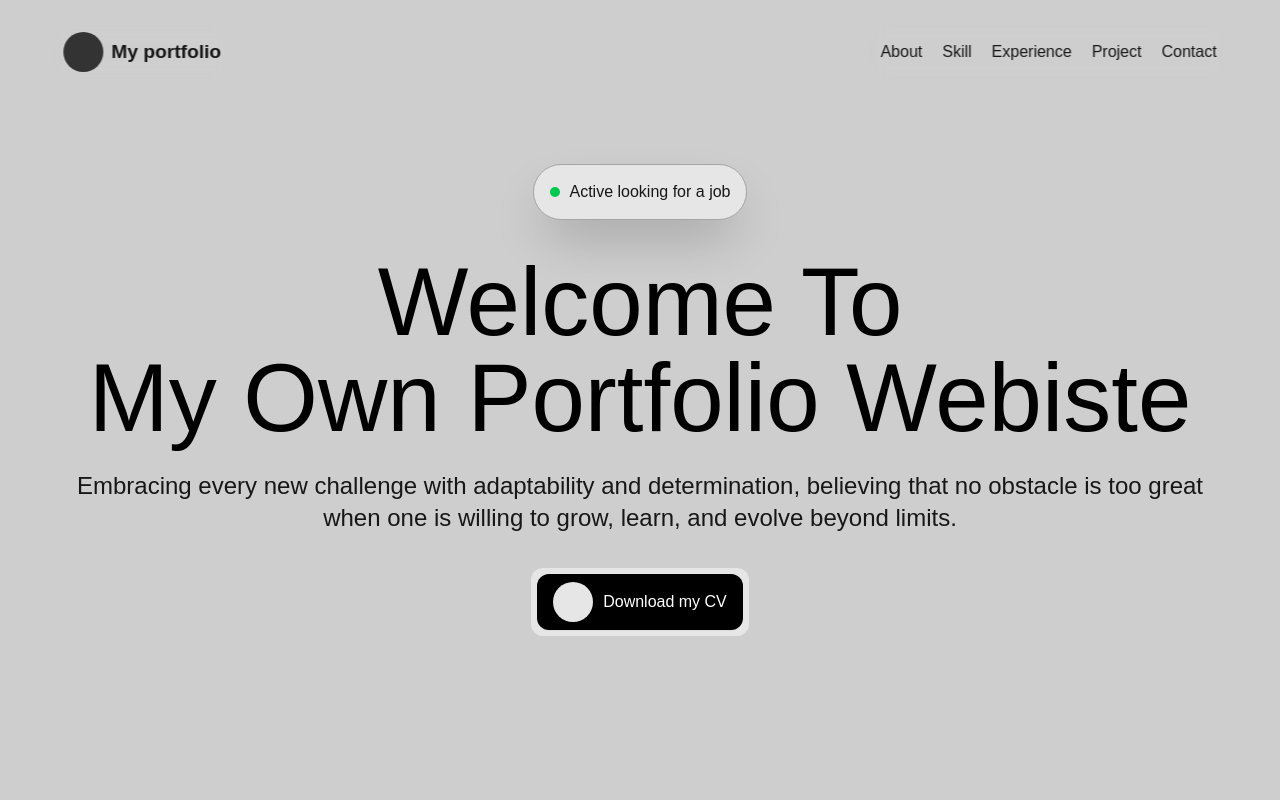
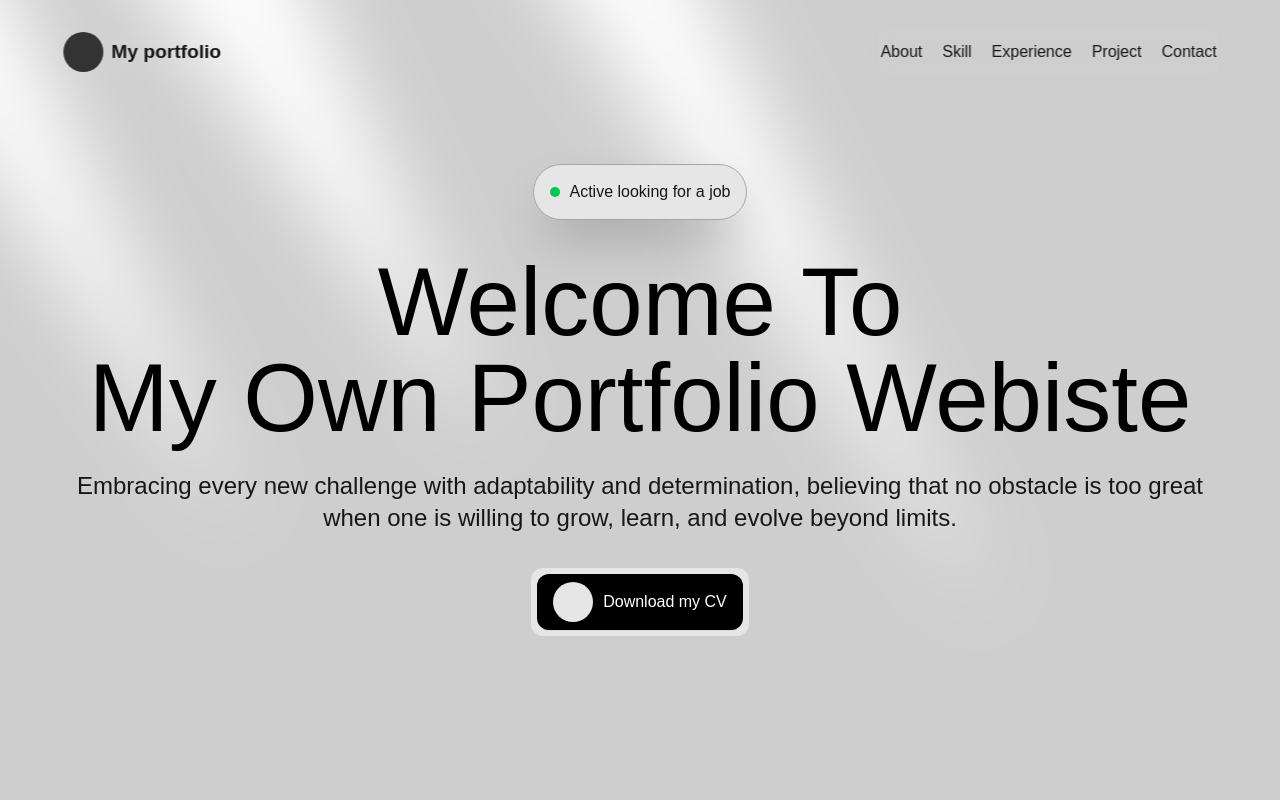
Before and after one commit to xiaosongpi/Portfolio, a Next.js app in the folder my-app/: page / in a window 1280 px wide. Shown: the top 800 px of the page. Built offline with nearby package versions, Linux system fonts and the light colour scheme.

Commit message:
Adding light to hero section

```diff
--- a/my-app/src/app/components/Hero.jsx
+++ b/my-app/src/app/components/Hero.jsx
@@ -1,6 +1,9 @@
 export default function Hero() {
     return(
-        <section className="mx-auto h-screen max-w-[1440px] flex items-center justify-center">
+        <section className="mx-auto h-screen max-w-[1440px] flex items-center justify-center relative">
+            <div className="w-0 h-0 border-t-[100px] border-t-transparent border-b-[100px] border-b-transparent border-l-[1000px] border-l-[#ffffff] absolute top-0 left-[-500px] blur-[40px] -z-10 rotate-[60deg]"></div>
+            <div className="w-0 h-0 border-t-[100px] border-t-transparent border-b-[100px] border-b-transparent border-l-[800px] border-l-[#ffffff] absolute top-0 left-[-100px] blur-[40px] -z-10 rotate-[60deg]"></div>
+            <div className="w-0 h-0 border-t-[100px] border-t-transparent border-b-[100px] border-b-transparent border-l-[1200px] border-l-[#ffffff] absolute top-0 left-[100px] blur-[40px] -z-10 rotate-[60deg]"></div>
             <div className="w-[90%] flex flex-col items-center gap-6">
                 <div className="px-4 mb-2.5 h-14 w-fit border border-[#a5a5a5] rounded-full shadow-2xl flex items-center gap-2.5 bg-[#e6e6e6]">
                     <div className="h-2.5 w-2.5 rounded-full bg-green-500" />
```
